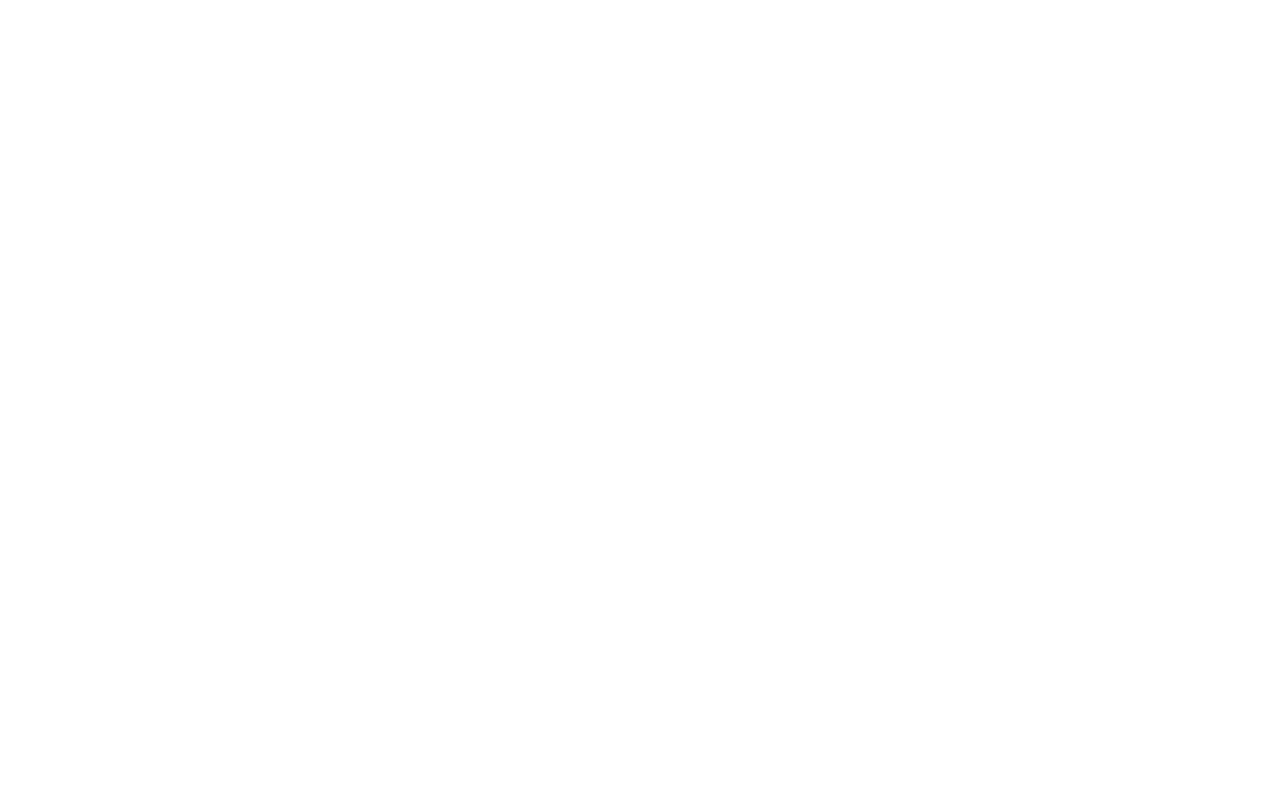
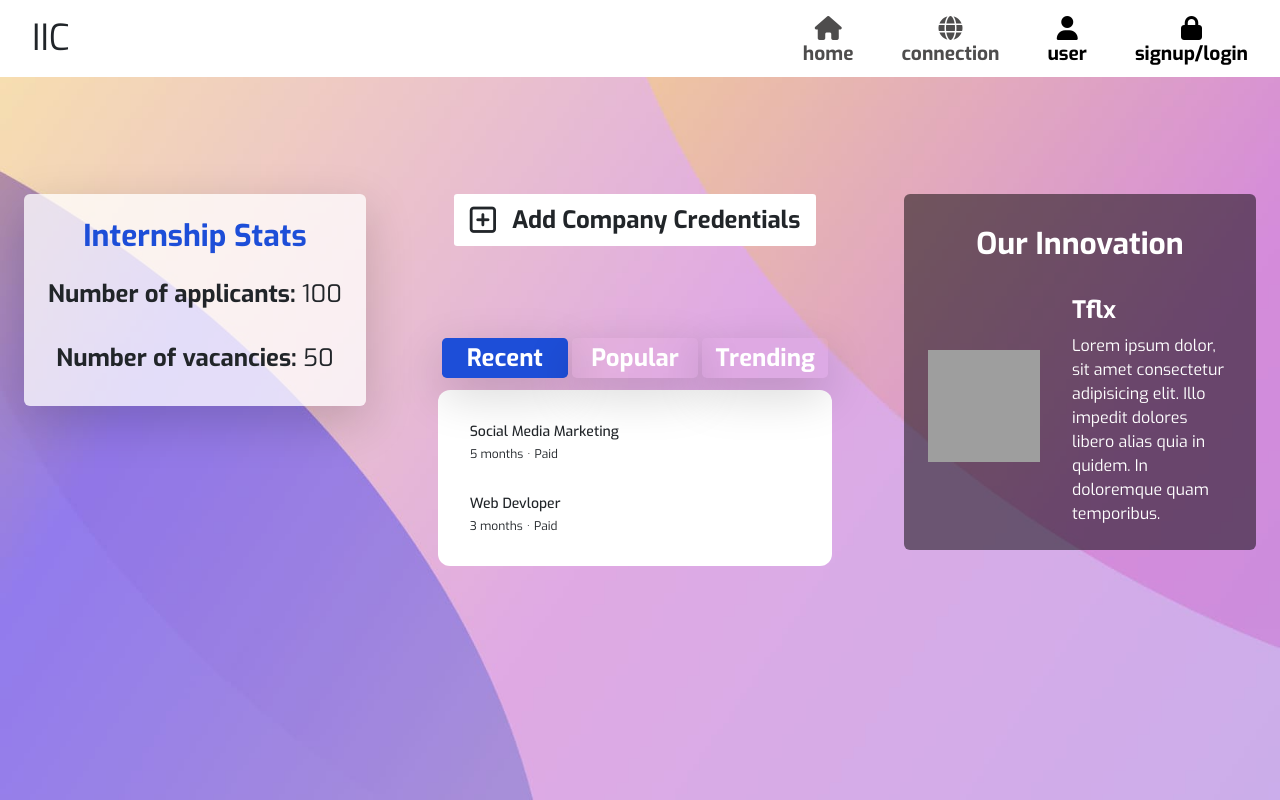
Before and after one commit to techiictmsl/internship-portal-frontend, a React (Create React App) app: page /companydashboard in a window 1280 px wide. Built offline with nearby package versions, Linux system fonts and the light colour scheme; grey boxes are pictures that could not be loaded.

Commit message:
added company dashboard

```diff
--- /dev/null
+++ b/craco.config.js
@@ -0,0 +1,7 @@
+module.exports = {
+  style: {
+    postcss: {
+      plugins: [require("tailwindcss"), require("autoprefixer")],
+    },
+  },
+};
--- a/src/App.js
+++ b/src/App.js
@@ -1,5 +1,6 @@
 import React from "react";
 import "./App.css";
+import "./index.css";
 import { BrowserRouter as Router, Switch, Route } from "react-router-dom";
 import SignUp from "./components/signup_login/SignUp.jsx";
 import Login from "./components/signup_login/Login.jsx";
@@ -8,6 +9,7 @@
 import Dashboard from "./components/Dashboard";
 import Navbar from "./components/Navbar";
 import UserDashboard from "./components/UserDashboard";
+import CompanyDashboard from "./components/CompanyDashboard";
 
 function App() {
   return (
@@ -19,6 +21,7 @@
           <Route path="/login" component={Login} />
           <Route path="/demodashboard" component={Dashboard} />
           <Route path="/userdashboard" component={UserDashboard} />
+          <Route path="/companydashboard" component={CompanyDashboard} />
           <Route path="/resetpassword" component={ResetPassword} />
           <Route path="/" exact component={Navbar} />
         </Switch>
--- /dev/null
+++ b/src/components/CompanyDashboard.jsx
@@ -0,0 +1,171 @@
+import React, { useState } from "react";
+import "../styles/UserDashboard.css";
+import Navbar from "./Navbar";
+import { Tab } from "@headlessui/react";
+
+function classNames(...classes) {
+  return classes.filter(Boolean).join(" ");
+}
+
+export default function CompanyDashboard() {
+  let [categories] = useState({
+    Recent: [
+      {
+        id: 1,
+        title: "Social Media Marketing",
+        duration: 5,
+        stipended: "Paid",
+      },
+      {
+        id: 2,
+        title: "Web Devloper",
+        duration: 3,
+        stipended: "Paid",
+      },
+    ],
+    Popular: [
+      {
+        id: 1,
+        title: "Ui / Ux Developer",
+        duration: 29,
+        stipended: "Paid",
+      },
+      {
+        id: 2,
+        title: "Cyber Security",
+        duration: 24,
+        stipended: "Paid",
+      },
+    ],
+    Trending: [
+      {
+        id: 1,
+        title: "Data Scientist",
+        duration: 9,
+        stipended: "Paid",
+      },
+      {
+        id: 2,
+        title: "Full Stack Developer",
+        duration: 1,
+        stipended: "Paid",
+      },
+    ],
+  });
+  return (
+    <div className="userdashboard-container">
+      <Navbar />
+
+      <div className="mt-24 md:flex md:justify-between md:items-start md:mt-0 w-screen">
+        {/* dashboard-left */}
+
+        <div className="bg-white bg-opacity-75 shadow-lg p-4 mx-4 my-4 rounded-md grid place-items-center backdrop-blur">
+          <h1 className="text-3xl font-bold text-blue-700">Internship Stats</h1>
+          <p className="text-2xl my-4">
+            <span className="font-bold">Number of applicants: </span>
+            <span>100</span>
+          </p>
+          <p className="text-2xl my-2">
+            <span className="font-bold">Number of vacancies: </span>
+            <span>50</span>
+          </p>
+        </div>
+        {/* dashboard-middle */}
+        <div>
+          <div className="bg-white p-2 w-61 rounded-sm cursor-pointer m-4">
+            <div className="flex items-center justify-center">
+              <i class="far fa-plus-square mx-2 text-3xl"></i>
+              <h1 className="font-bold text-xl mx-2 sm:text-2xl">
+                Add Company Credentials
+              </h1>
+            </div>
+          </div>
+
+          {/* dashboard middle bottom */}
+          <div className="w-full max-w-md px-2 py-16 sm:px-0">
+            <Tab.Group>
+              <Tab.List className="flex p-1 space-x-1 bg-blue-900/20 rounded-xl">
+                {Object.keys(categories).map((category) => (
+                  <Tab
+                    key={category}
+                    className={({ selected }) =>
+                      classNames(
+                        "w-full py-2.5 leading-5 font-bold text-2xl text-white shadow-lg rounded-lg",
+                        "focus:outline-none focus:ring-2 ring-offset-2 ring-offset-blue-700 ring-white ring-opacity-60",
+                        selected
+                          ? "bg-blue-700"
+                          : "text-blue-100 hover:bg-white/[0.12] hover:text-white"
+                      )
+                    }
+                  >
+                    {category}
+                  </Tab>
+                ))}
+              </Tab.List>
+              <Tab.Panels className="mt-2">
+                {Object.values(categories).map((posts, idx) => (
+                  <Tab.Panel
+                    key={idx}
+                    className={classNames(
+                      "bg-white rounded-xl p-3",
+                      "focus:outline-none focus:ring-2 ring-offset-2 ring-offset-blue-400 ring-white ring-opacity-60"
+                    )}
+                  >
+                    <ul>
+                      {posts.map((post) => (
+                        <li
+                          key={post.id}
+                          className="relative p-3 rounded-md hover:bg-coolGray-100"
+                        >
+                          <h3 className="text-sm font-medium leading-5">
+                            {post.title}
+                          </h3>
+                          <ul className="flex mt-1 space-x-1 text-xs font-normal leading-4 text-coolGray-500">
+                            {/* <li>{post.date}</li>
+                            <li>&middot;</li> */}
+                            <li>{post.duration} months</li>
+                            <li>&middot;</li>
+                            <li>{post.stipended}</li>
+                          </ul>
+                          <a
+                            href="#"
+                            className={classNames(
+                              "absolute inset-0 rounded-md",
+                              "focus:z-10 focus:outline-none focus:ring-2 ring-blue-400"
+                            )}
+                          />
+                        </li>
+                      ))}
+                    </ul>
+                  </Tab.Panel>
+                ))}
+              </Tab.Panels>
+            </Tab.Group>
+          </div>
+        </div>
+
+        {/* dashbord-right */}
+        <div className="bg-black p-4 bg-opacity-50 rounded-md mx-4 my-4">
+          <h1 className="font-bold text-3xl my-2 text-white text-center mb-4">
+            Our Innovation
+          </h1>
+          <div className="flex justify-center items-center gap-8">
+            <img
+              className="w-20 sm:w-28"
+              src="https://picsum.photos/200"
+              alt=""
+            />
+            <div className="text-white">
+              <h3 className="font-bold text-2xl my-2">Tflx</h3>
+              <p className="max-w-xs" style={{ maxWidth: "10em" }}>
+                Lorem ipsum dolor, sit amet consectetur adipisicing elit. Illo
+                impedit dolores libero alias quia in quidem. In doloremque quam
+                temporibus.
+              </p>
+            </div>
+          </div>
+        </div>
+      </div>
+    </div>
+  );
+}
--- a/src/components/Navbar.jsx
+++ b/src/components/Navbar.jsx
@@ -8,7 +8,7 @@
     <>
       <div className="navbar">
         <div className="navbar-logo">
-          <h1>IIC</h1>
+          <h1 className="text-2xl sm:text-4xl">IIC</h1>
         </div>
         <div className="navbar-content">
           <div className="navbar-items">
@@ -50,13 +50,13 @@
       {/* for mobile */}
       {appear ? (
         <div className="navbar-mobile-content">
-          <div className="navbar-mobile-content-items">
+          <div className="navbar-mobile-content-items my-2">
             <p>Home</p>
           </div>
-          <div className="navbar-mobile-content-items">
+          <div className="navbar-mobile-content-items my-2">
             <p>Connection</p>
           </div>
-          <div className="navbar-mobile-content-items">
+          <div className="navbar-mobile-content-items my-2">
             <p>User</p>
           </div>
         </div>
--- a/src/components/signup_login/Login.jsx
+++ b/src/components/signup_login/Login.jsx
@@ -50,7 +50,7 @@
       )}
       {resetpassword ? <ForgetPassword /> : <></>}
       <div className="signup-main">
-        <h1 className="signup-heading">LOGIN</h1>
+        <h1 className="signup-heading text-3xl sm:text-4xl">LOGIN</h1>
         <hr style={{ width: "50%", margin: "0 auto 1em auto" }} />
         <div className="signup-content login-content">
           <div className="signup-content-left">
--- a/src/components/signup_login/ResetPassword.jsx
+++ b/src/components/signup_login/ResetPassword.jsx
@@ -25,8 +25,8 @@
   return (
     <div className="signup-container">
       <div className="signup-main">
-        <h1 className="signup-heading">RESET PASSWORD</h1>
-        <hr style={{ width: "50%" }} />
+        <h1 className="signup-heading text-3xl sm:text-4xl">RESET PASSWORD</h1>
+        <hr className="m-auto" style={{ width: "50%" }} />
         <div className="signup-content login-content">
           <div className="signup-content-left">
             <form onSubmit={(e) => handleSubmit(e)}>
--- a/src/components/signup_login/SignUp.jsx
+++ b/src/components/signup_login/SignUp.jsx
@@ -55,7 +55,7 @@
   return (
     <div className="signup-container">
       <div className="signup-main">
-        <h1 className="signup-heading">SIGN UP</h1>
+        <h1 className="signup-heading text-3xl sm:text-4xl">SIGN UP</h1>
         <hr style={{ width: "50%", margin: "0 auto 1em auto" }} />
         <div className="signup-content">
           <div className="signup-content-left">
--- a/src/index.css
+++ b/src/index.css
@@ -12,3 +12,10 @@
   font-family: source-code-pro, Menlo, Monaco, Consolas, "Courier New",
     monospace;
 }
+@tailwind base;
+@tailwind components;
+@tailwind utilities;
+
+.input-style {
+  @apply border-2 shadow-md;
+}
--- /dev/null
+++ b/tailwind.config.js
@@ -0,0 +1,11 @@
+module.exports = {
+  purge: ["./src/**/*.{js,jsx,ts,tsx}", "./public/index.html"],
+  darkMode: false, // or 'media' or 'class'
+  theme: {
+    extend: {},
+  },
+  variants: {
+    extend: {},
+  },
+  plugins: [],
+};
```
Also changed, not shown: package.json (+10 -3 lines), src/components/UserDashboard.jsx (+21 -8 lines), 1 other file (tests, documents, lock files or other folders).
